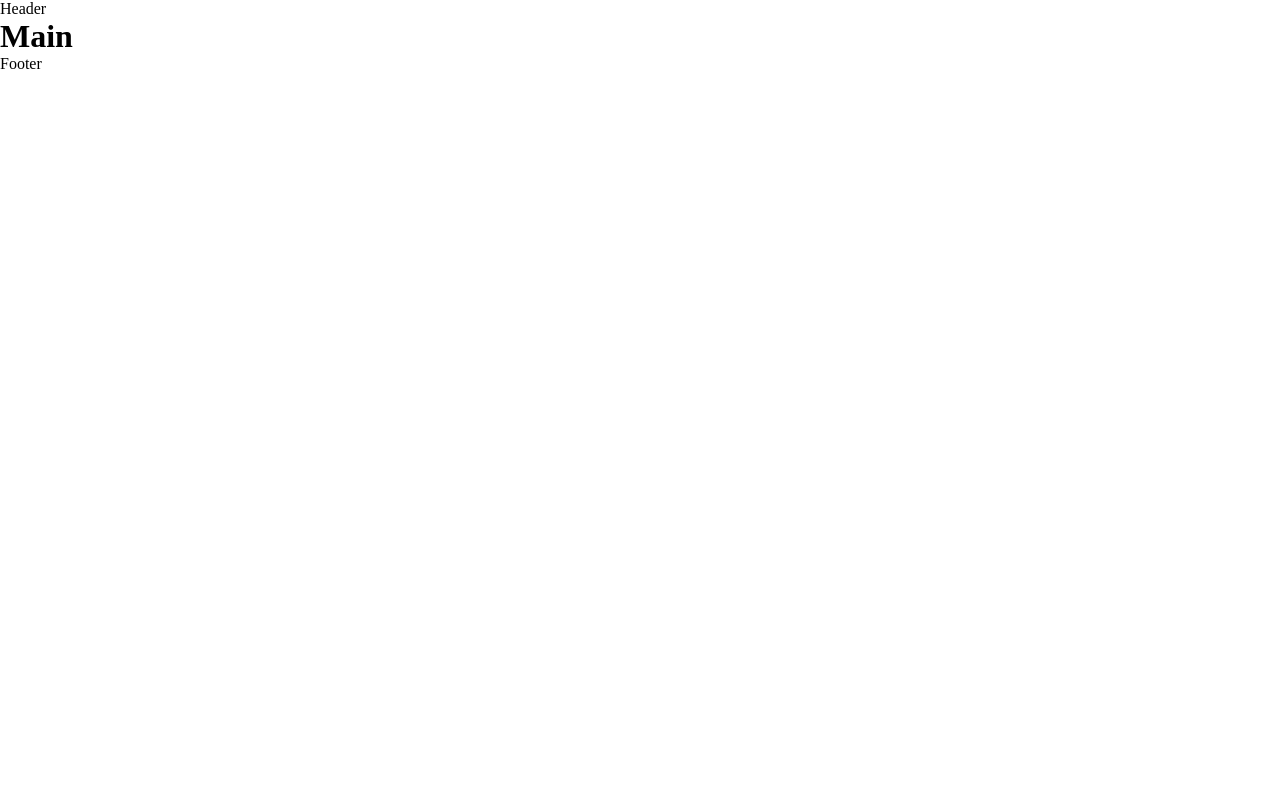
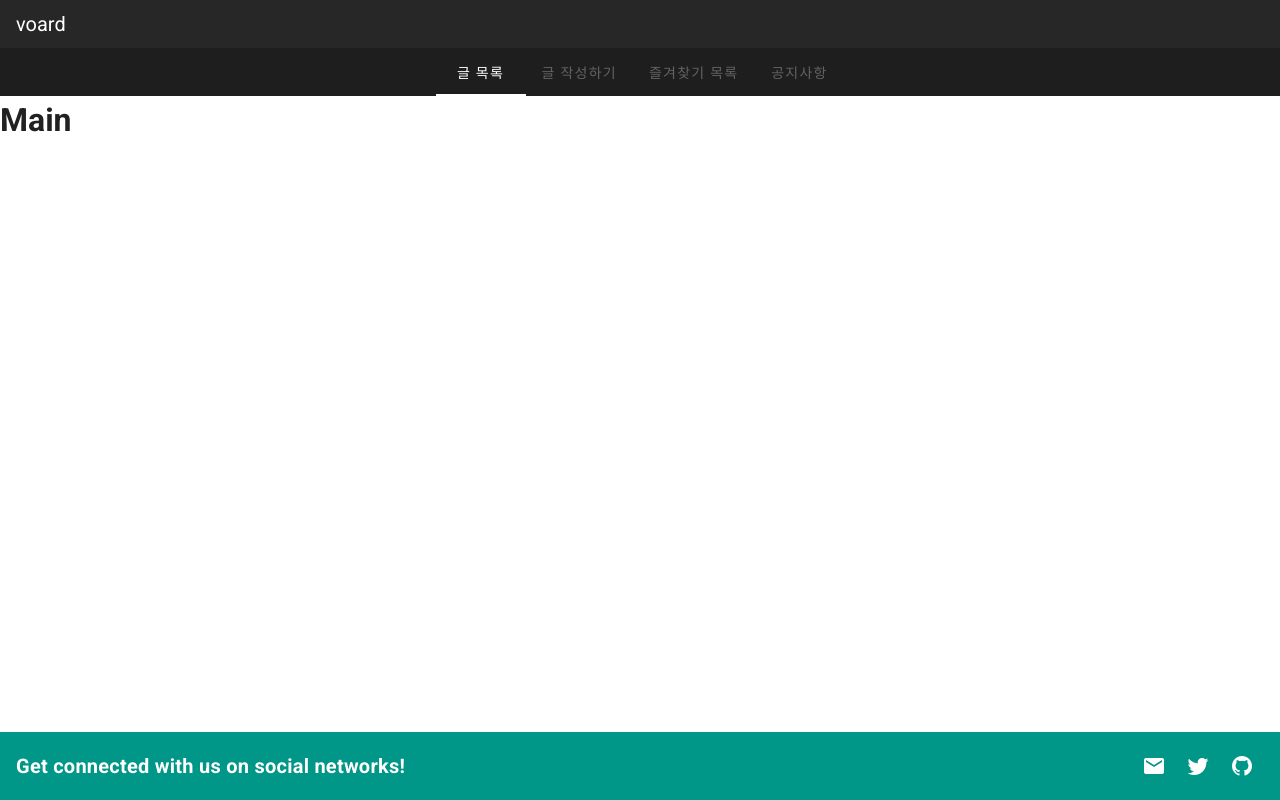
Before and after one commit to sj1225/voard, a Vue app: page / in a window 1280 px wide. Built offline with nearby package versions, Linux system fonts and the light colour scheme.

Commit message:
헤더, 푸터 디자인 개선

```diff
--- a/src/components/layouts/Footer.vue
+++ b/src/components/layouts/Footer.vue
@@ -1,3 +1,31 @@
 <template>
-    <div>Footer</div>
+<footer>
+  <v-footer dark padless>
+    <v-card class="flex" flat tile>
+      <v-card-title class="teal">
+        <strong class="subheading">Get connected with us on social networks!</strong>
+
+        <v-spacer></v-spacer>
+
+        <v-btn v-for="icon in icons" :key="icon" class="mx-1" dark icon>
+          <v-icon size="24px">
+            {{ icon }}
+          </v-icon>
+        </v-btn>
+      </v-card-title>
+    </v-card>
+  </v-footer>
+</footer>
 </template>
+
+<script>
+export default {
+  data: () => ({
+    icons: [
+      'mdi-email',
+      'mdi-twitter',
+      'mdi-github',
+    ],
+  }),
+}
+</script>
--- a/src/components/layouts/Header.vue
+++ b/src/components/layouts/Header.vue
@@ -1,3 +1,14 @@
 <template>
-    <div>Header</div>
+<header>
+  <v-app-bar dense dark>
+    <v-app-bar-title>voard</v-app-bar-title>
+  </v-app-bar>
+
+  <v-tabs centered dark>
+    <v-tab>글 목록</v-tab>
+    <v-tab disabled>글 작성하기</v-tab>
+    <v-tab disabled>즐겨찾기 목록</v-tab>
+    <v-tab disabled>공지사항</v-tab>
+  </v-tabs>
+</header>
 </template>
--- a/src/components/layouts/LayoutDefault.vue
+++ b/src/components/layouts/LayoutDefault.vue
@@ -1,9 +1,11 @@
 <template>
-    <div>
-        <Header></Header>
-        <router-view></router-view>
-        <Footer></Footer>
-    </div>
+  <v-app>
+    <Header></Header>
+    <v-main>
+      <router-view></router-view>
+    </v-main>
+    <Footer></Footer>
+  </v-app>
 </template>
 
 <script>
```
